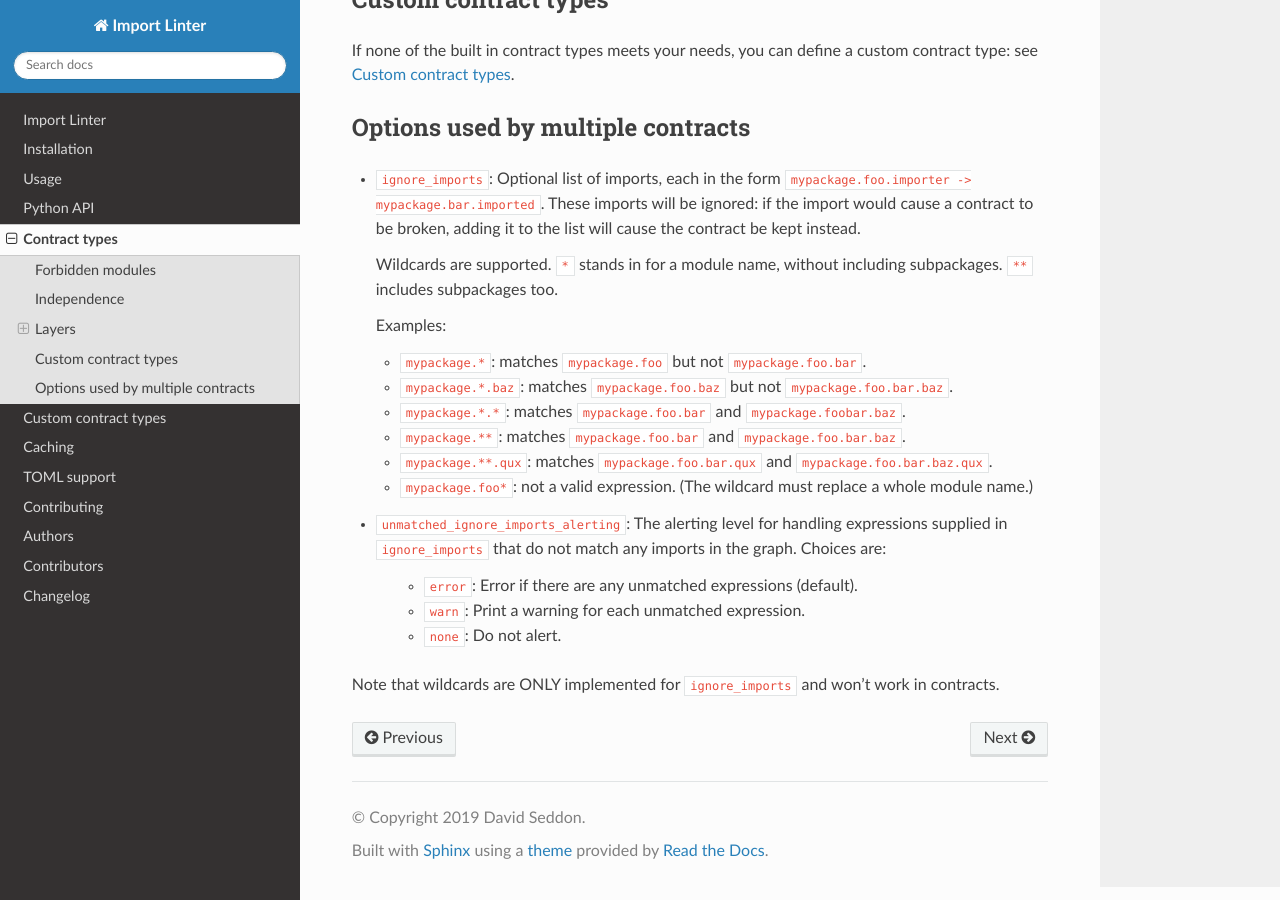
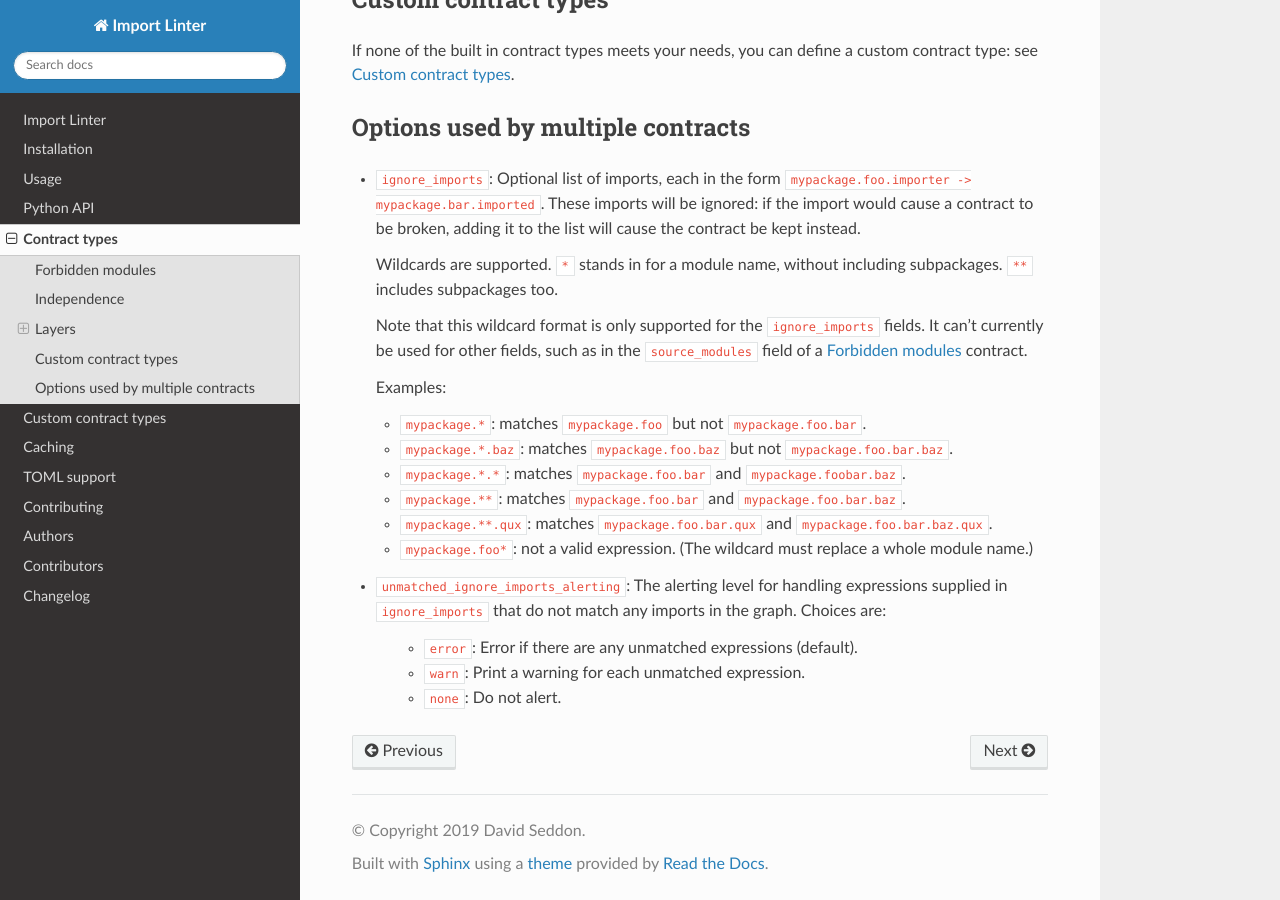
Before and after one commit to seddonym/import-linter, a Sphinx documentation site: the page built from docs/contract_types.rst, in a window 1280 px wide and 900 px high, scrolled down 7198 px. Built offline with Sphinx 7.4.7 and the Read the Docs theme 2.0.0, drawn with Linux system fonts in a browser that asks for light colours.

Commit message:
Tweak wording of wildcard docs

```diff
--- a/docs/contract_types.rst
+++ b/docs/contract_types.rst
@@ -1,6 +1,9 @@
 ==============
 Contract types
 ==============
+
+
+.. _forbidden modules:
 
 Forbidden modules
 -----------------
@@ -337,6 +340,9 @@ Options used by multiple contracts
   Wildcards are supported. ``*`` stands in for a module name, without including subpackages. ``**`` includes
   subpackages too.
 
+  Note that this wildcard format is only supported for the ``ignore_imports`` fields. It can't currently be used for
+  other fields, such as in the ``source_modules`` field of a :ref:`forbidden modules` contract.
+
   Examples:
 
   - ``mypackage.*``:  matches ``mypackage.foo`` but not ``mypackage.foo.bar``.
@@ -352,5 +358,3 @@ Options used by multiple contracts
     - ``error``: Error if there are any unmatched expressions (default).
     - ``warn``: Print a warning for each unmatched expression.
     - ``none``: Do not alert.
-
-Note that wildcards are ONLY implemented for ``ignore_imports`` and won't work in contracts.
```
